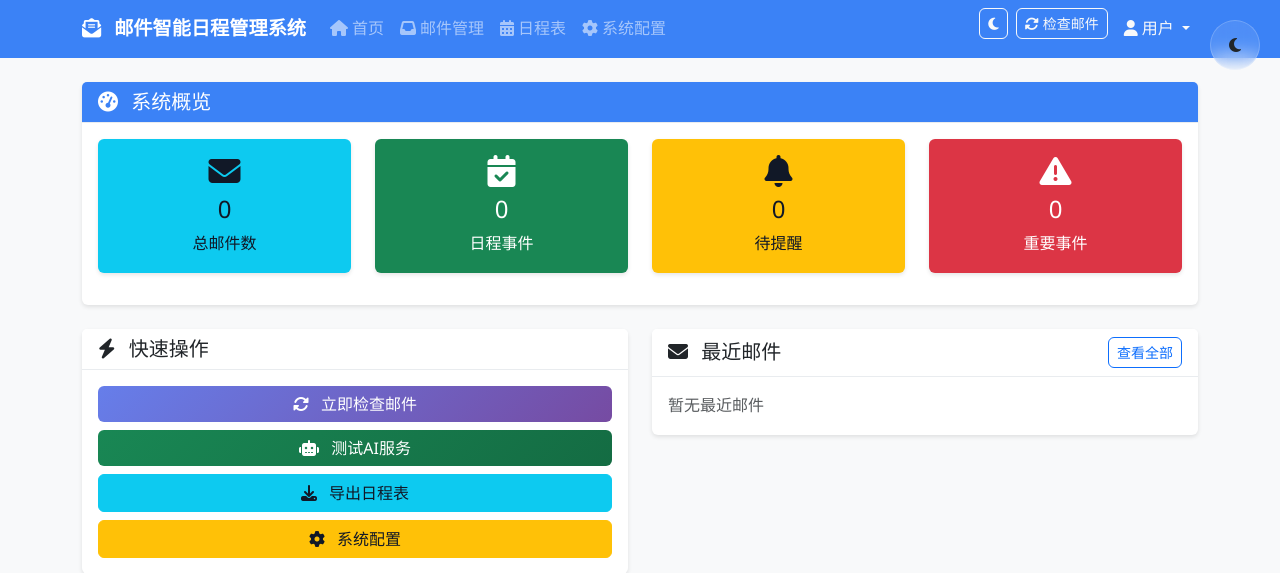
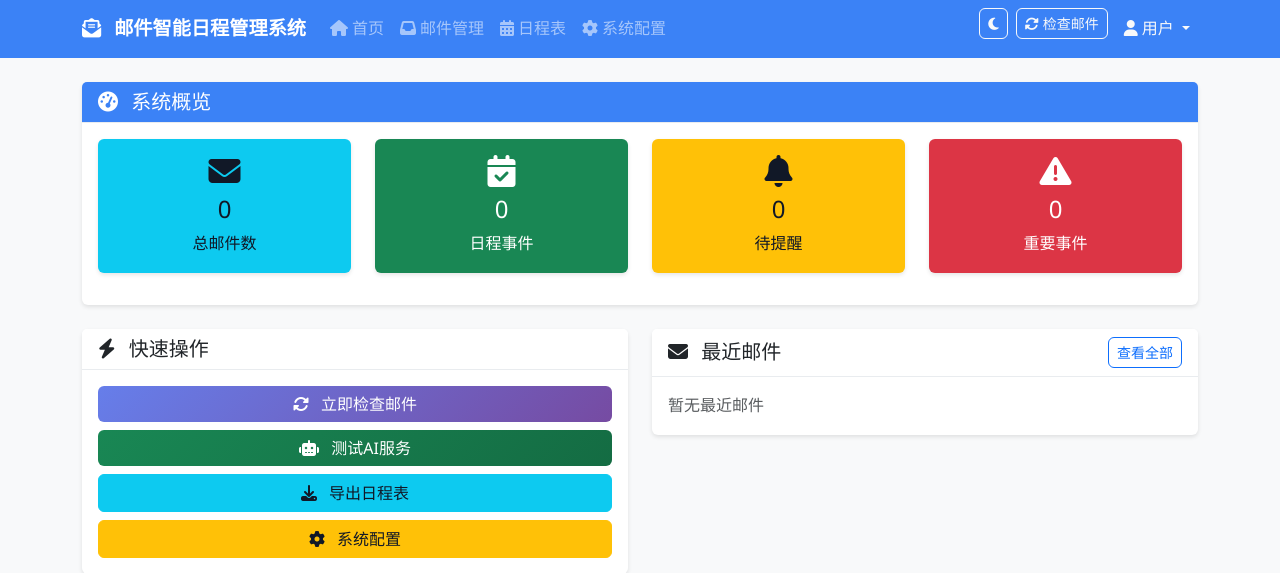
Before and after one commit to Harrydi2006/mail-analyzer, a Flask app: page / in a window 1280 px wide. Shown: the top 573 px of the page. Run offline with Flask 3, Linux system fonts and the light colour scheme; the visitor is signed in with stand-in values (Sample User, id 1); data that the repository does not hold is empty; parts of the project's set-up code (start-up, migrations or seed data) failed here and were passed over; some libraries are stand-ins or nearby versions.

Commit message:
adjust theme toggle position

```diff
--- a/static/css/style.css
+++ b/static/css/style.css
@@ -872,7 +872,7 @@ main {
 /* 深色模式切换按钮 */
 .theme-toggle {
     position: fixed;
-    top: 20px;
+    bottom: 20px;
     right: 20px;
     z-index: 1050;
     background: rgba(255, 255, 255, 0.1);
@@ -886,6 +886,13 @@ main {
     justify-content: center;
     cursor: pointer;
     transition: all 0.3s ease;
+}
+
+/* 桌面端只保留导航栏里的主题按钮，避免重复且占位 */
+@media (min-width: 992px) {
+    .theme-toggle {
+        display: none !important;
+    }
 }
 
 .theme-toggle:hover {
--- a/templates/base.html
+++ b/templates/base.html
@@ -10,7 +10,7 @@
     <!-- Font Awesome (local) -->
     <link href="{{ url_for('static', filename='vendor/fontawesome/css/all.min.css') }}" rel="stylesheet">
     <!-- 自定义CSS（附带版本号以避免缓存） -->
-    <link href="{{ url_for('static', filename='css/style.css') }}?v=20251215e" rel="stylesheet">
+    <link href="{{ url_for('static', filename='css/style.css') }}?v=20251215f" rel="stylesheet">
 
     {% block extra_css %}{% endblock %}
 </head>
```
